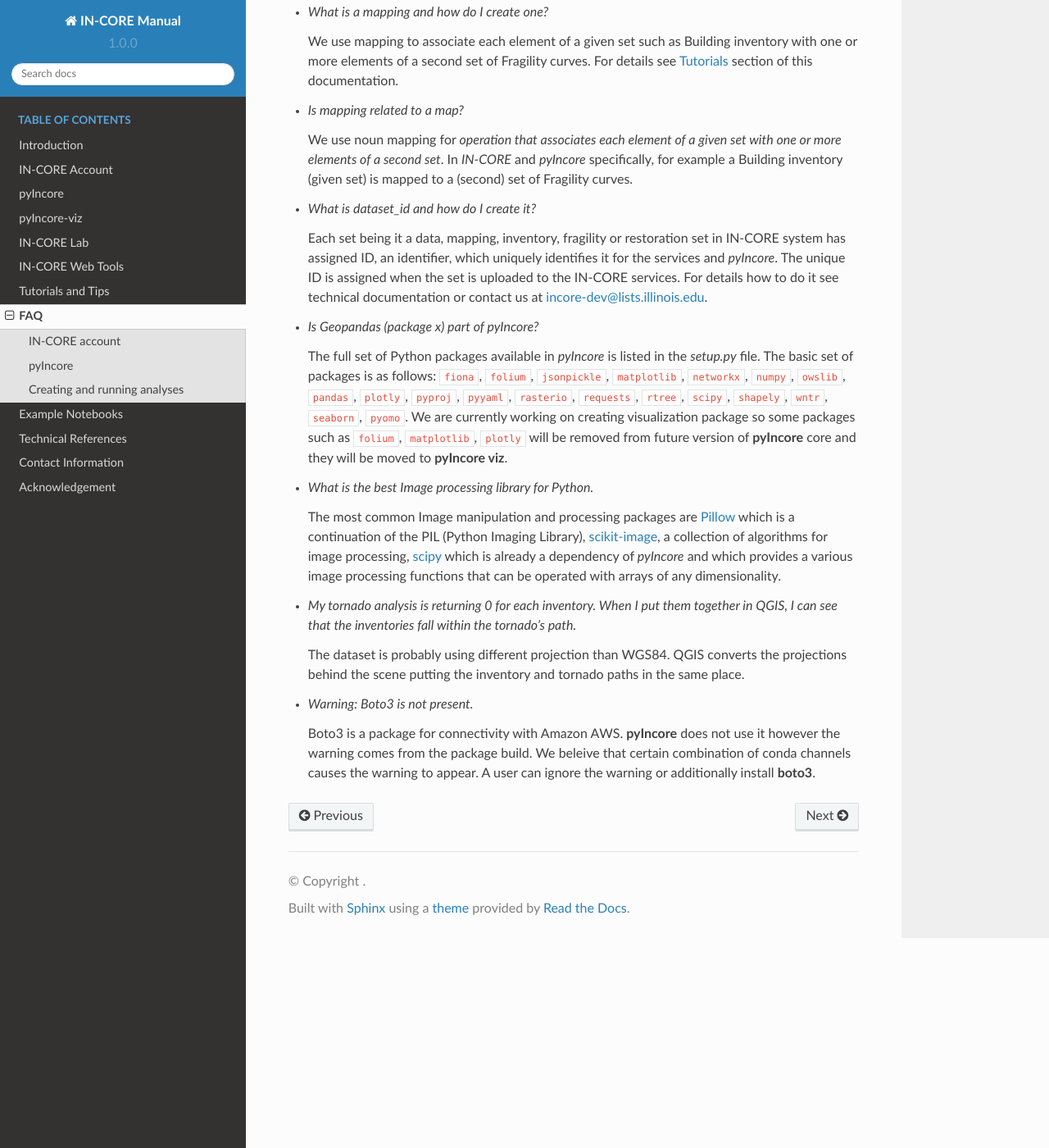
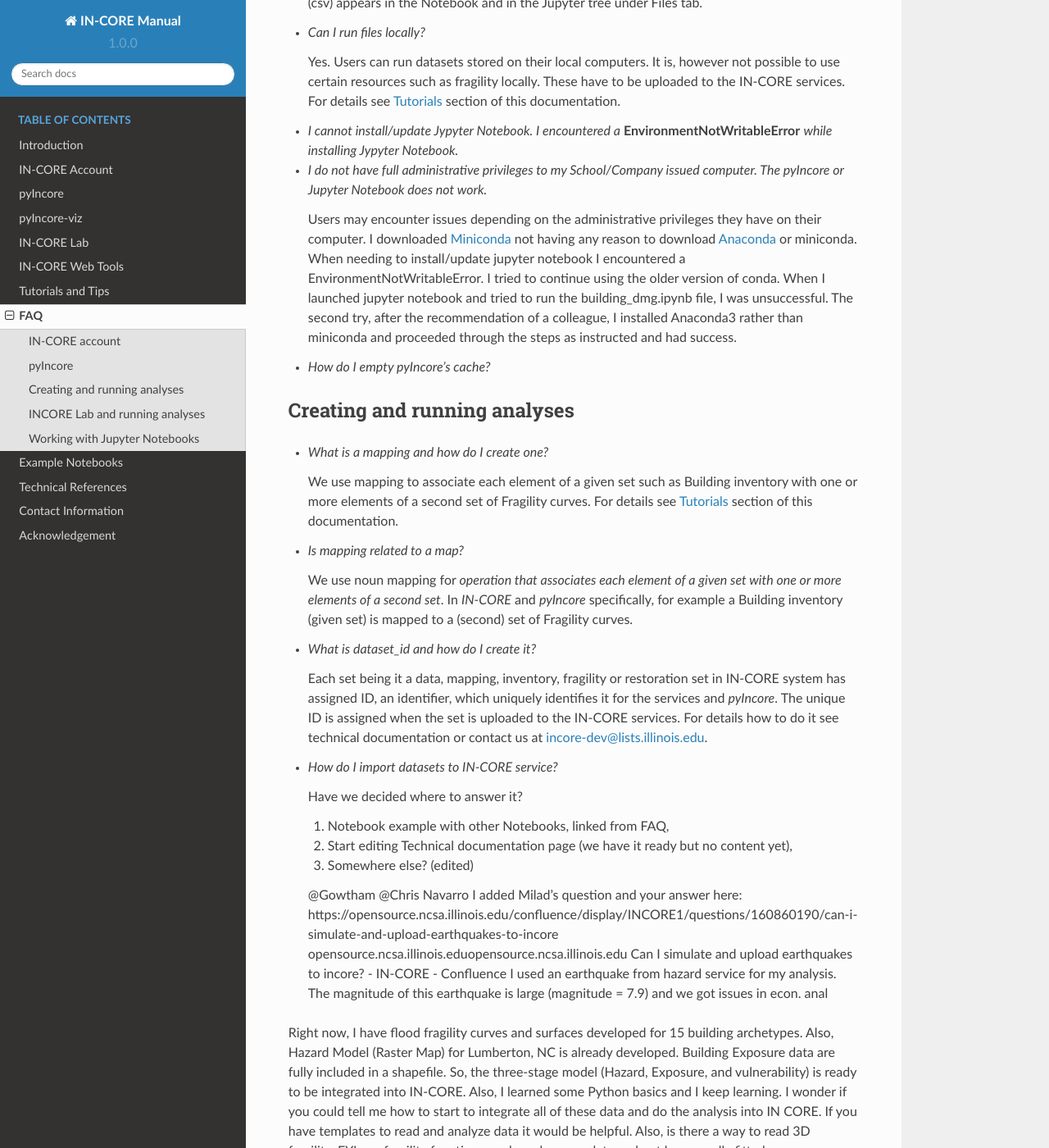
Before and after one commit to IN-CORE/incore-docs, a Sphinx documentation site: the page built from manual/source/faq.md, in a window 1280 px wide and 1400 px high, scrolled down 1914 px. Shown: the whole window at 82% size. Built offline with Sphinx 7.4.7 and the Read the Docs theme 2.0.0, drawn with Linux system fonts in a browser that asks for light colours; pages that are not in the unit, such as notebooks, are missing from menus; some of the changed text lies outside the part shown.

Commit message:
new questions, update pyincore, datasets etc.

````diff
--- a/manual/source/faq.md
+++ b/manual/source/faq.md
@@ -44,11 +44,20 @@
     [The Hitchhiker’s Guide to Python!](https://docs.python-guide.org/#the-hitchhiker-s-guide-to-python),
     OS specific [downloads](https://www.python.org/downloads/).
 
-    **Installing pyincore**
+    **Installing pyIncore**
 
-- *How do I check the installed version of **pyIncore**?*
+- *How do I check the installed version of pyIncore?*
 
     In your conda virtual environment type `conda list` and the output is a list of all installed Python packages including **pyIncore**.
+
+- *How do I update pyIncore?*
+
+    - Open a terminal window
+    - Activate the environment where you installed pyIncore (for example, `conda activate pyincore`)
+    - Run the following command:
+      ```
+        conda update -c in-core pyincore
+      ```
 
 - *Should I use virtual environment for running the pyIncore?*
 
@@ -60,7 +69,7 @@
     slightly differs for virtual environments and we will be happy to help you. Contact us at
     <incore-dev@lists.illinois.edu>.
 
-    **Running pyincore**
+    **Running pyIncore**
 
 - *I am getting “Module not Found" when I run pyIncore*
 
@@ -79,6 +88,19 @@
     Yes. Users can run datasets stored on their local computers. It is, however not possible to use certain resources  such as fragility locally.
     These have to be uploaded to the IN-CORE services. For details see [Tutorials](https://incore.ncsa.illinois.edu/tutorials)
     section of this documentation.
+
+- *I cannot install/update Jypyter Notebook. I encountered a* **EnvironmentNotWritableError** *while installing Jypyter Notebook.*
+
+- *I do not have full administrative privileges to my School/Company issued computer. The pyIncore or Jupyter Notebook does not work.*
+
+    Users may encounter issues depending on the administrative privileges they have on their computer.
+    I downloaded [Miniconda](https://docs.conda.io/en/latest/miniconda.html) not having any reason to download [Anaconda](https://www.anaconda.com/distribution/) or miniconda.
+    When needing to install/update jupyter notebook I encountered a EnvironmentNotWritableError. I tried to continue using
+    the older version of conda. When I launched jupyter notebook and tried to run the building_dmg.ipynb file, I was unsuccessful.
+    The second try, after the recommendation of a colleague, I installed Anaconda3 rather than miniconda and proceeded through the steps
+    as instructed and had success.
+
+- *How do I empty pyIncore's cache?*
 
 ### Creating and running analyses
 
@@ -100,6 +122,20 @@
     has assigned ID, an identifier, which uniquely identifies it for the services and *pyIncore*. The unique ID
     is assigned when the set is uploaded to the IN-CORE services. For details how to do it see technical
     documentation or contact us at <incore-dev@lists.illinois.edu>.
+
+- *How do I import datasets to IN-CORE service?*
+
+    Have we decided where to answer it?
+    1) Notebook example with other Notebooks, linked from FAQ,
+    2) Start editing Technical documentation page (we have it ready but no content yet),
+    3) Somewhere else? (edited)
+
+    @Gowtham @Chris Navarro I added Milad’s question and your answer here: https://opensource.ncsa.illinois.edu/confluence/display/INCORE1/questions/160860190/can-i-simulate-and-upload-earthquakes-to-incore
+opensource.ncsa.illinois.eduopensource.ncsa.illinois.edu
+Can I simulate and upload earthquakes to incore? - IN-CORE - Confluence
+I used an earthquake from hazard service for my analysis. The magnitude of this earthquake is large (magnitude = 7.9) and we got issues in econ. anal
+
+Right now, I have flood fragility curves and surfaces developed for 15 building archetypes. Also, Hazard Model (Raster Map) for Lumberton, NC is already developed. Building Exposure data are fully included in a shapefile. So, the three-stage model (Hazard, Exposure, and vulnerability) is ready to be integrated into IN-CORE. Also, I learned some Python basics and I keep learning. I wonder if you could tell me how to start to integrate all of these data and do the analysis into IN CORE. If you have templates to read and analyze data it would be helpful. Also, is there a way to read 3D fragility. FYI, my fragility functions are based on raw data and not lognormally fitted.
 
 - *Is Geopandas (package x) part of pyIncore?*
 
@@ -130,3 +166,34 @@
     Boto3 is a package for connectivity with Amazon AWS. **pyIncore** does not use it however the warning comes
     from the package build. We beleive that certain combination of conda channels causes the warning to appear.
     A user can ignore the warning or additionally install **boto3**.
+
+### INCORE Lab and running analyses
+
+- *How do I empty cache in INCORE Lab?*
+
+    Downloaded datasets in INCORE Lab are being cached for faster access later on. The data is stored in user's home
+    directory in folder `~/.incore/cache_data`. To delete content of the cache folder add following command in your Notebook:
+    ```
+        client = IncoreClient()
+        client.clear_cache()
+    ```
+
+### Working with Jupyter Notebooks
+
+-*How to access metadata of the loaded shapefiles inside the Jupyter Notebook?*
+
+   A user can display all matadata associated with a shapefile by invoking inventory reader and running a loop
+   through **properties** key:
+   ```
+        # load shapefile dataset with building inventory
+        bldg_dmg.load_remote_input_dataset("buildings", "5a284f0bc7d30d13bc081a28")
+        bldg_dataset = bldg_dmg.input_datasets['buildings']['value']
+
+        rdr = bldg_dataset.get_inventory_reader()
+        for row in rdr:
+            print(row['properties']['year_built'])
+   ```
+
+
+
+You can also post your questions at [https://opensource.ncsa.illinois.edu/confluence/display/INCORE1/questions/all](https://opensource.ncsa.illinois.edu/confluence/display/INCORE1/questions/all)
````
